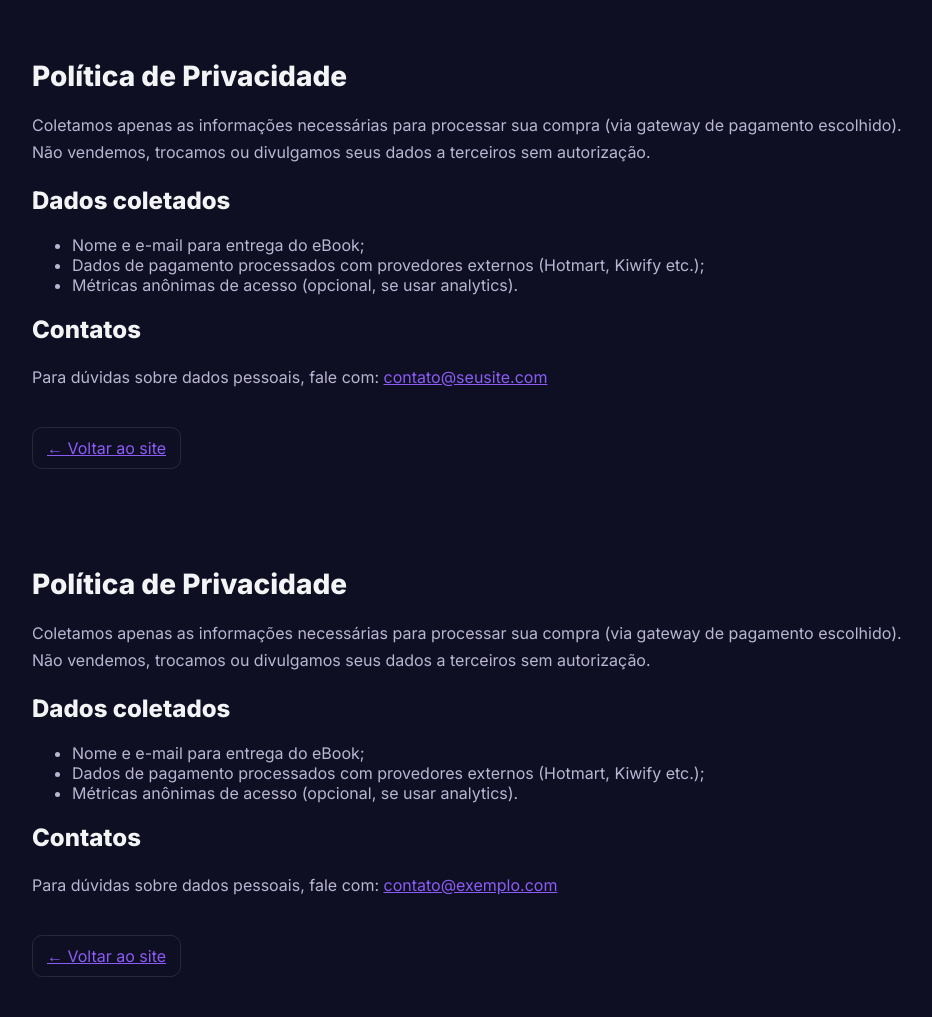
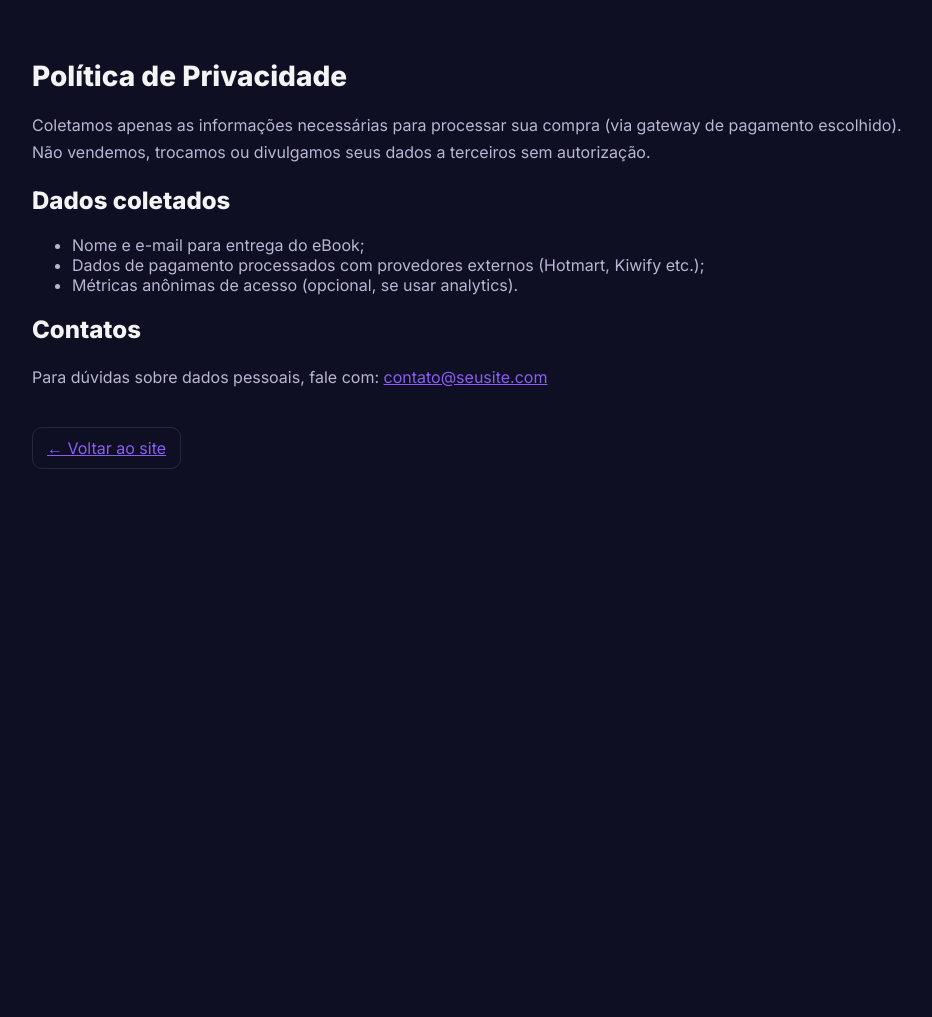
Before and after one commit to pedroab2k-coder/site-renda-online, a plain HTML site: page policy.html in a window 1280 px wide. Shown: the whole page, without its empty margins (158-1090 px from the left). After the commit the page ends 800 px from the top, so only its background shows below. Drawn offline with Linux system fonts and the light colour scheme.

Commit message:
Add files via upload

```diff
--- a/policy.html
+++ b/policy.html
@@ -31,34 +31,3 @@
   </main>
 </body>
 </html>
-
-  <meta charset="utf-8" />
-  <meta name="viewport" content="width=device-width, initial-scale=1" />
-  <title>Política de Privacidade</title>
-  <style>
-    body{font-family:Inter, Arial, sans-serif; background:#0f0f23; color:#F3F4F6; margin:0}
-    .container{max-width:900px; margin:0 auto; padding:40px 20px}
-    a{color:#8b5cf6}
-    h1{font-size:28px}
-    p{color:#B9B6D3; line-height:1.7}
-    ul{color:#B9B6D3}
-    .back{display:inline-block; margin-top:20px; padding:10px 14px; border-radius:10px; border:1px solid rgba(255,255,255,.1)}
-  </style>
-  <link href="https://fonts.googleapis.com/css2?family=Inter:wght@400;600;800&display=swap" rel="stylesheet">
-</head>
-<body>
-  <main class="container">
-    <h1>Política de Privacidade</h1>
-    <p>Coletamos apenas as informações necessárias para processar sua compra (via gateway de pagamento escolhido). Não vendemos, trocamos ou divulgamos seus dados a terceiros sem autorização.</p>
-    <h2>Dados coletados</h2>
-    <ul>
-      <li>Nome e e-mail para entrega do eBook;</li>
-      <li>Dados de pagamento processados com provedores externos (Hotmart, Kiwify etc.);</li>
-      <li>Métricas anônimas de acesso (opcional, se usar analytics).</li>
-    </ul>
-    <h2>Contatos</h2>
-    <p>Para dúvidas sobre dados pessoais, fale com: <a href="mailto:contato@exemplo.com">contato@exemplo.com</a></p>
-    <a class="back" href="index.html">← Voltar ao site</a>
-  </main>
-</body>
-</html>
```
